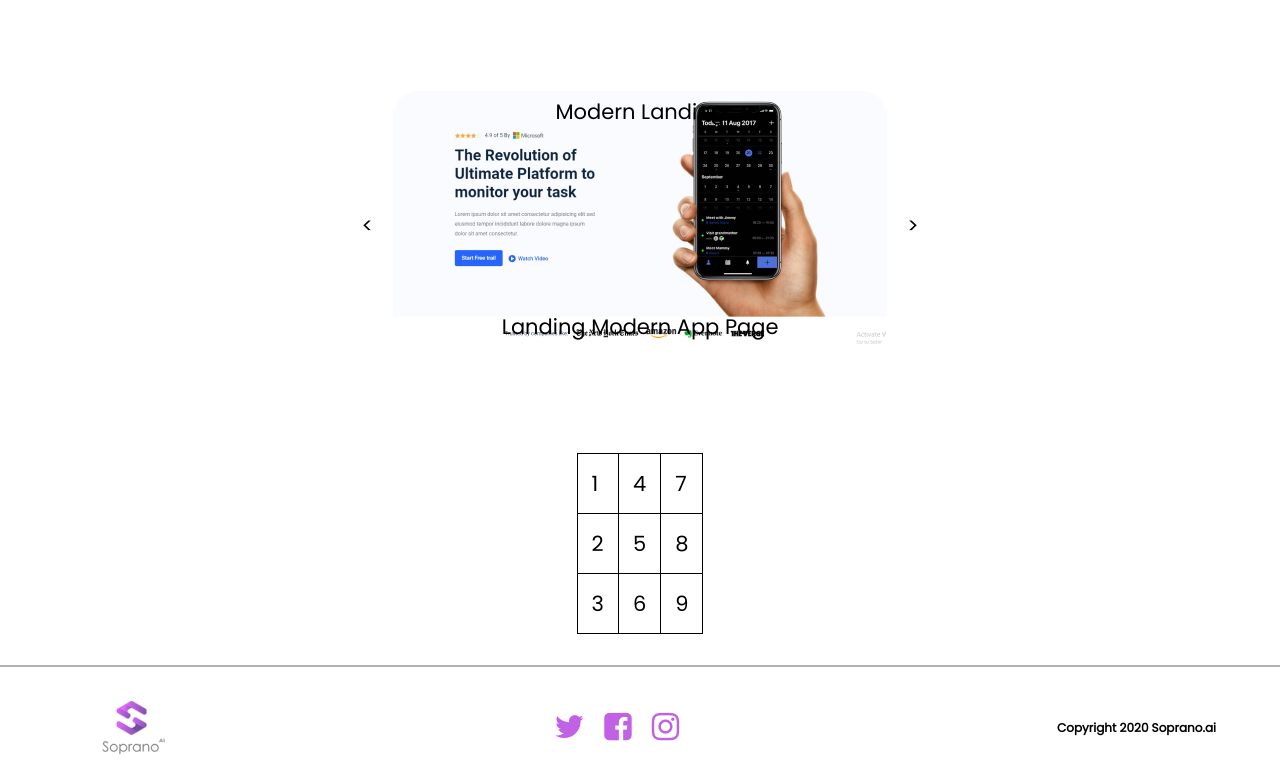
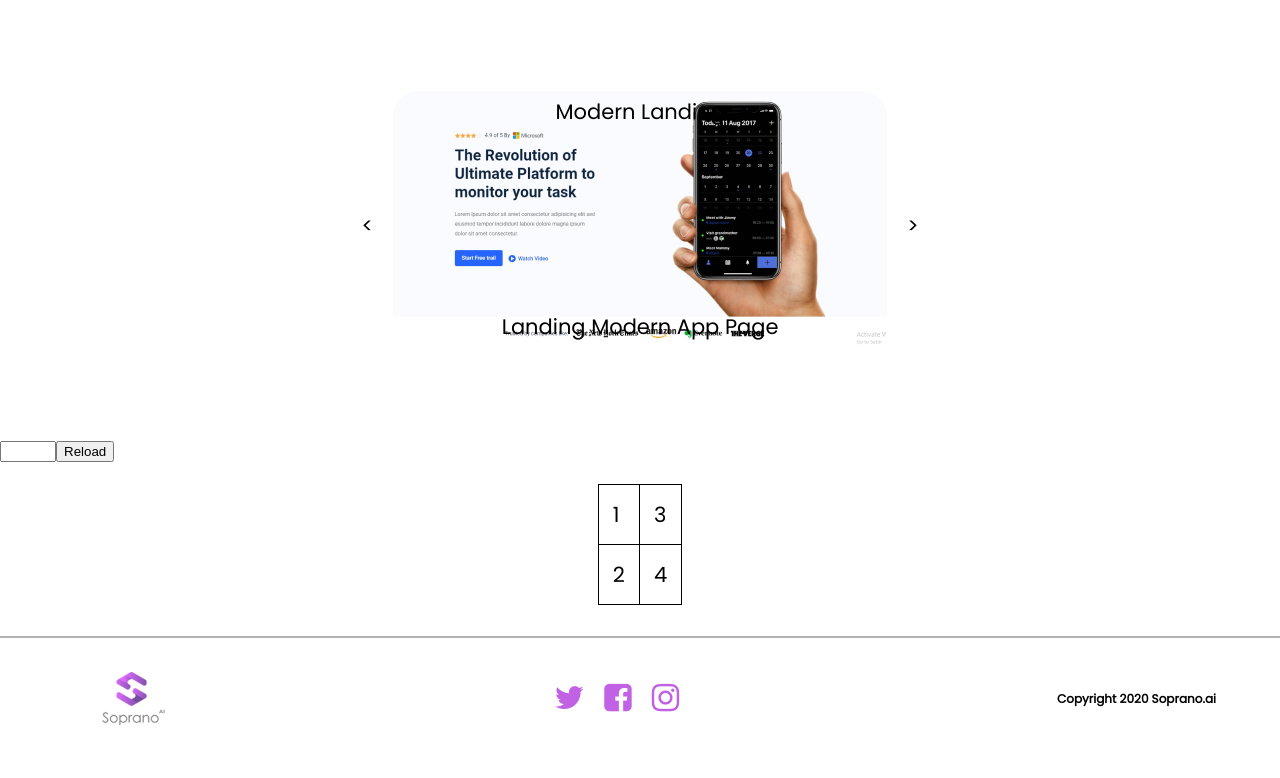
Before and after one commit to dpublic1234/soprano-app, a React (Create React App) app: page /aboutme in a window 1280 px wide. Shown: the part 689-1467 px from the top of the page. After the commit the page ends 1438 px from the top, so only its background shows below. Built offline with nearby package versions, Linux system fonts and the light colour scheme.

Commit message:
Update AboutMe.js

```diff
--- a/src/AboutMe.js
+++ b/src/AboutMe.js
@@ -1,4 +1,5 @@
 import './App.css';
+import React, { useState } from 'react';
 
 function AboutMe() {
 
@@ -6,7 +7,7 @@ function AboutMe() {
     function setCarouselImage(move) {
         let imageList = document.getElementsByClassName("carousel-image-container");
 
-        Array.prototype.forEach.call(imageList, function(element) {
+        Array.prototype.forEach.call(imageList, function (element) {
             element.style.display = 'none';
         });
 
@@ -35,7 +36,7 @@ function AboutMe() {
 
     function getCarouselSet(id, imgSrc, title, description) {
         return (
-            <div key={"carousel-image-"+id} id={"carousel-image-"+id} className="carousel-image-container">
+            <div key={"carousel-image-" + id} id={"carousel-image-" + id} className="carousel-image-container">
                 <p className="carousel-title">{title}</p>
                 <img src={imgSrc} alt={title} width="100%" />
                 <p className="carousel-description">{description}</p>
@@ -43,8 +44,18 @@ function AboutMe() {
         );
     }
 
-    const MATRIX_SIZE = 3;
-    const matrixArray = Array.from(Array(MATRIX_SIZE).keys());
+    let defaultMatrixSize = 2;
+    let [ matrixArray, setMatrixArray ] = useState(Array.from(Array(defaultMatrixSize).keys()));
+
+    function reloadTable() {
+        let size = parseInt(document.getElementById("table-size").value);
+        if (size < 2 || size > 10) {
+            alert("Size must be between 2 and 10");
+            return;
+        }
+
+        setMatrixArray(Array.from(Array(size).keys()));
+    }
 
     return (
         <>
@@ -65,20 +76,22 @@ function AboutMe() {
             <div id="aboutme-carousel">
                 <span className="carousel-arrow" onClick={() => setCarouselImage("back")}>&lt;</span>
                 {
-                    carouselDataJson.map((obj, id)=> {
+                    carouselDataJson.map((obj, id) => {
                         return getCarouselSet(id, obj.imgsrc, obj.title, obj.description);
                     })
                 }
                 <span className="carousel-arrow" onClick={() => setCarouselImage("front")}>&gt;</span>
             </div>
+            <input id="table-size" type="number" min="2" max="10"/>
+            <button id="table-reload" onClick={reloadTable}>Reload</button>
             <table>
                 <tbody>
                     {matrixArray.map((rowVal, i) => {
                         return (
                             <tr key={"row" + i}>
                                 {matrixArray.map((cellVal, j) => {
-                  let value = j*MATRIX_SIZE + (i+1);
-                  return (<td key={"cell-"+i+j} >{value}</td>);
+                                    let value = j * matrixArray.length + (i + 1);
+                                    return (<td key={"cell-" + i + j} >{value}</td>);
                                 })}
                             </tr>)
                     })}
```
Lines whose indentation alone changed are shown as unchanged.
